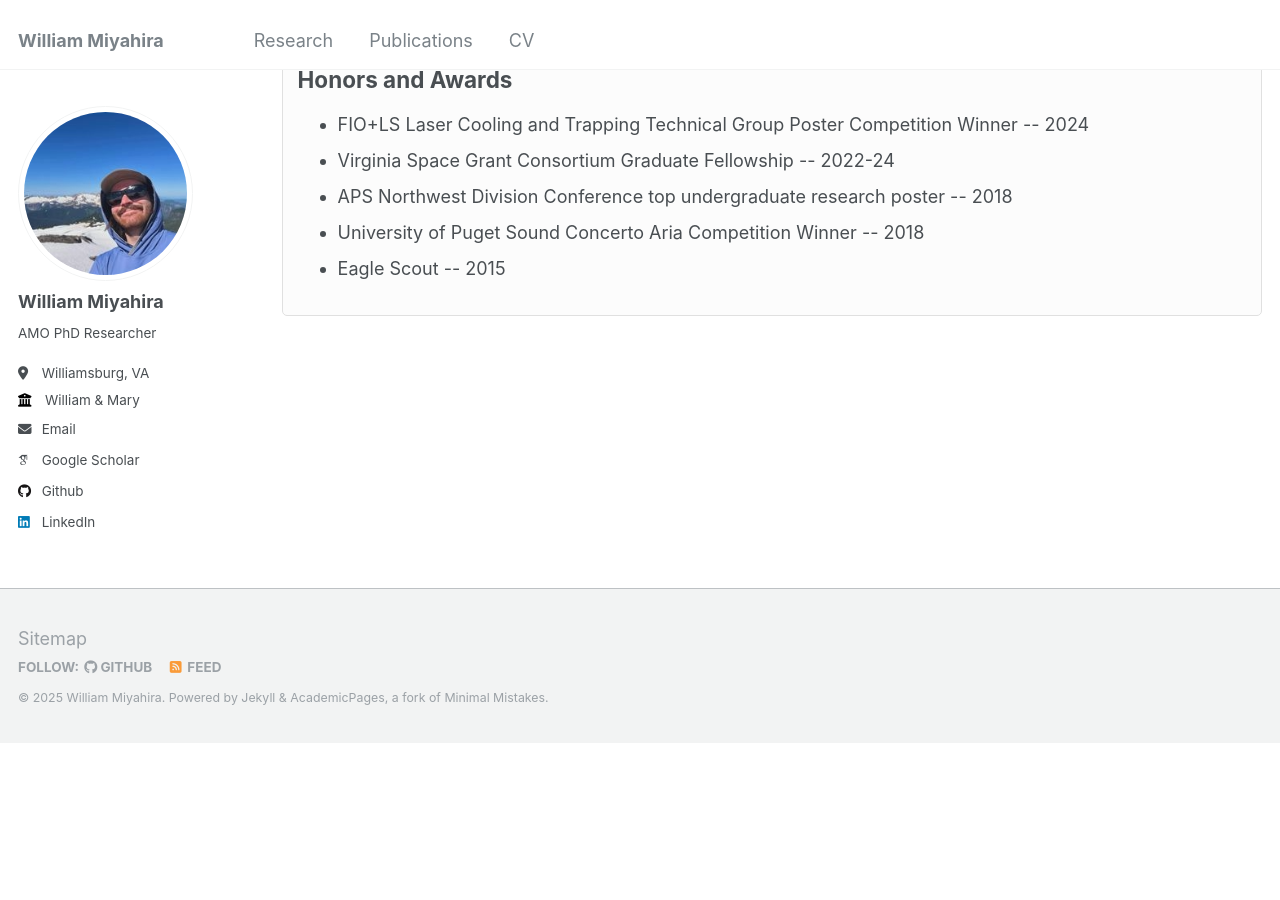
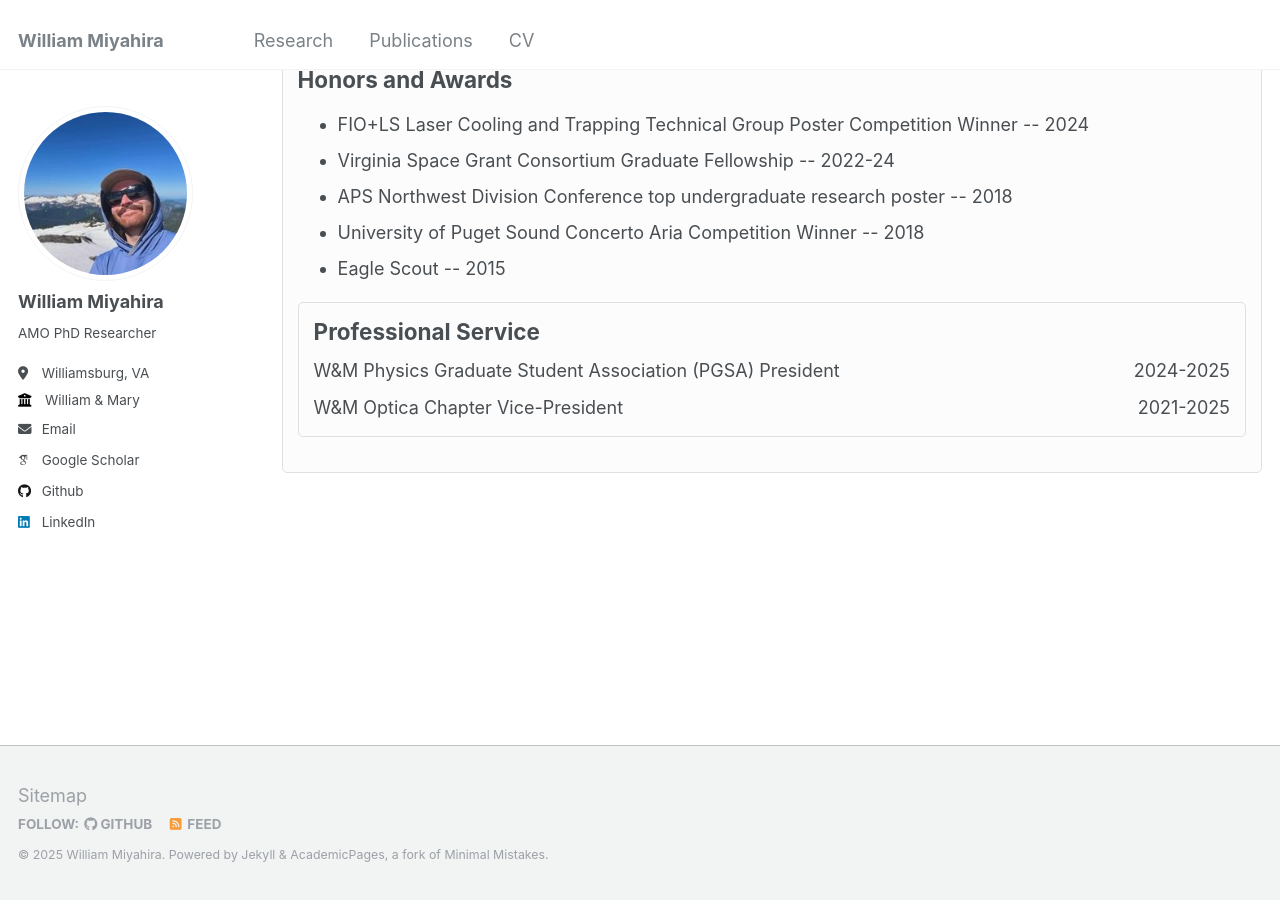
Before and after one commit to willmiyahira/willmiyahira.github.io, a Jekyll site: the page built from _pages/cv.md, in a window 1280 px wide and 900 px high, scrolled down 1153 px. Built offline with Jekyll 4.4.1, drawn with Linux system fonts in a browser that asks for light colours; some web fonts are replaced; before the commit the page ends 1897 px from its top, so only the background shows below that.

Commit message:
update cv page

```diff
--- a/_pages/cv.md
+++ b/_pages/cv.md
@@ -189,3 +189,35 @@ You can download my resume <a href="/files/Resume_William_Miyahira__Short_.pdf"
     </ul>
 
 <div>
+
+<div style="
+    border: 1px solid #e0e0e0;        /* Light grey border */
+    padding: 15px;                    /* Space inside the box */
+    margin: 20px 0;                   /* Space above and below the box */
+    border-radius: 5px;               /* Slightly rounded corners */
+    background-color: #fcfcfc;        /* Very light background color */
+">
+    <h2 style="margin-top: 0;">Professional Service</h2>
+    <div style="display: flex; justify-content: space-between; width: 100%;">
+    <div>
+        W&M Physics Graduate Student Association (PGSA) President
+    </div>
+    <div style="text-align: right;">
+        2024-2025
+    </div>
+    </div>
+
+<div style="height:10px;"></div>
+
+<div style="display: flex; justify-content: space-between; width: 100%;">
+  <div>
+    W&M Optica Chapter Vice-President
+  </div>
+  <div style="text-align: right;">
+    2021-2025
+  </div>
+</div>
+
+
+
+</div>
```
